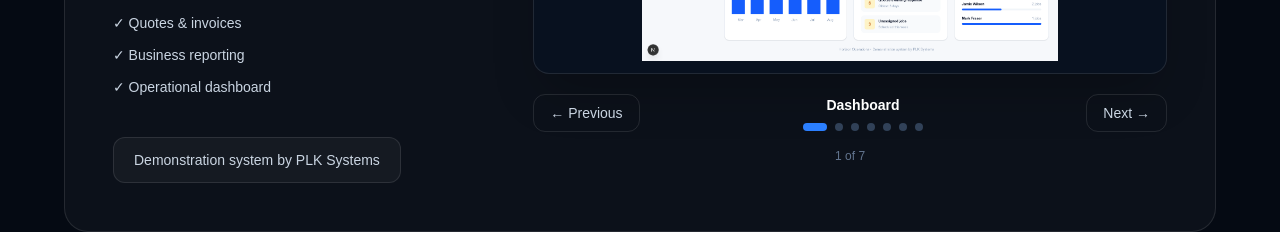
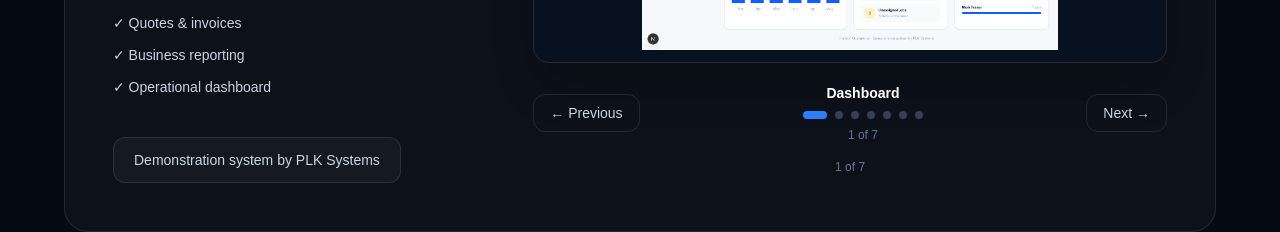
Before and after one commit to EuanPollock/plk-systems, a Next.js app: page / in a window 1280 px wide. Shown: the part 4160-4392 px from the top of the page. Built offline with nearby package versions, Linux system fonts and the light colour scheme; no server answers.

Commit message:
Centre Horizon carousel counter

```diff
--- a/app/page.tsx
+++ b/app/page.tsx
@@ -510,6 +510,10 @@
       />
     ))}
   </div>
+
+  <p className="mt-2 text-xs text-slate-500">
+    {horizonScreen + 1} of {horizonScreens.length}
+  </p>
 </div>
 
         <button
```
Lines whose indentation alone changed are shown as unchanged.
